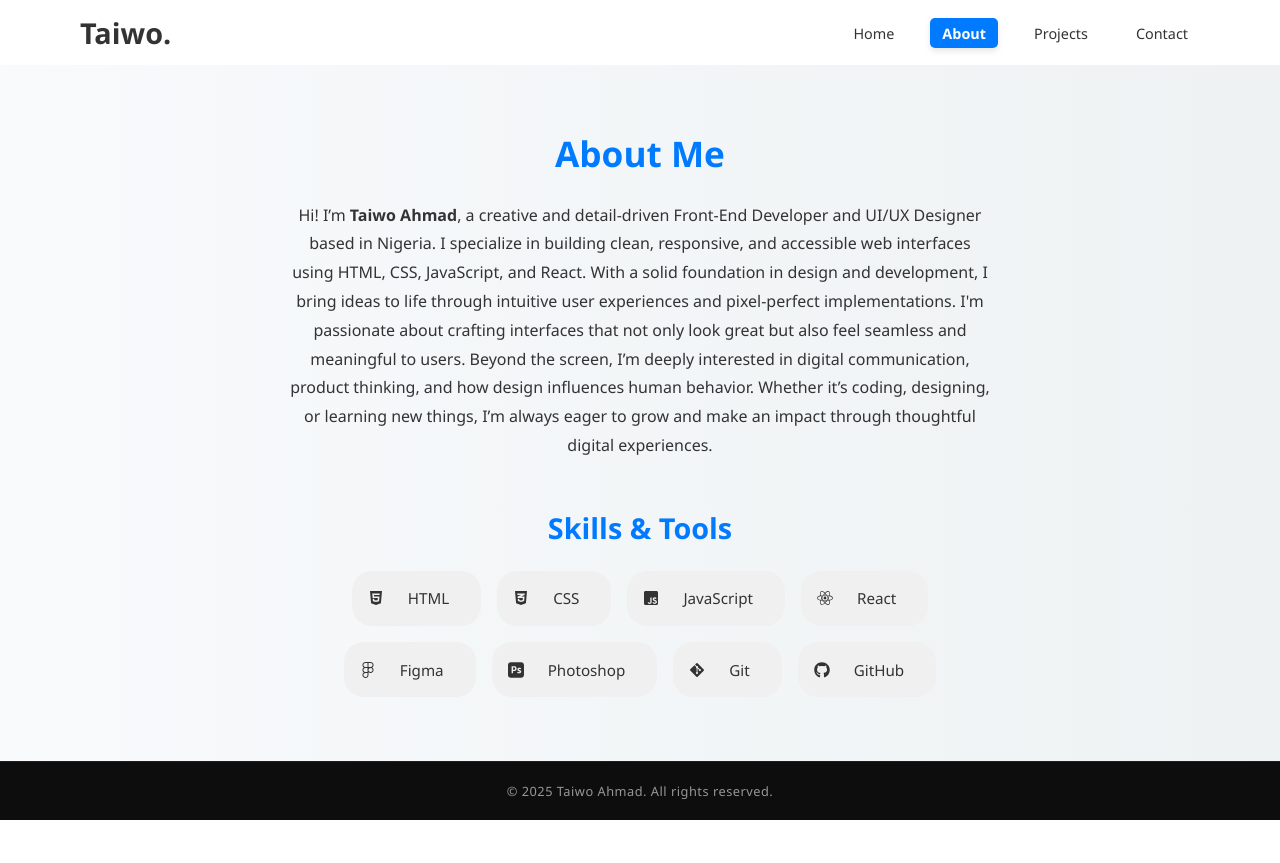
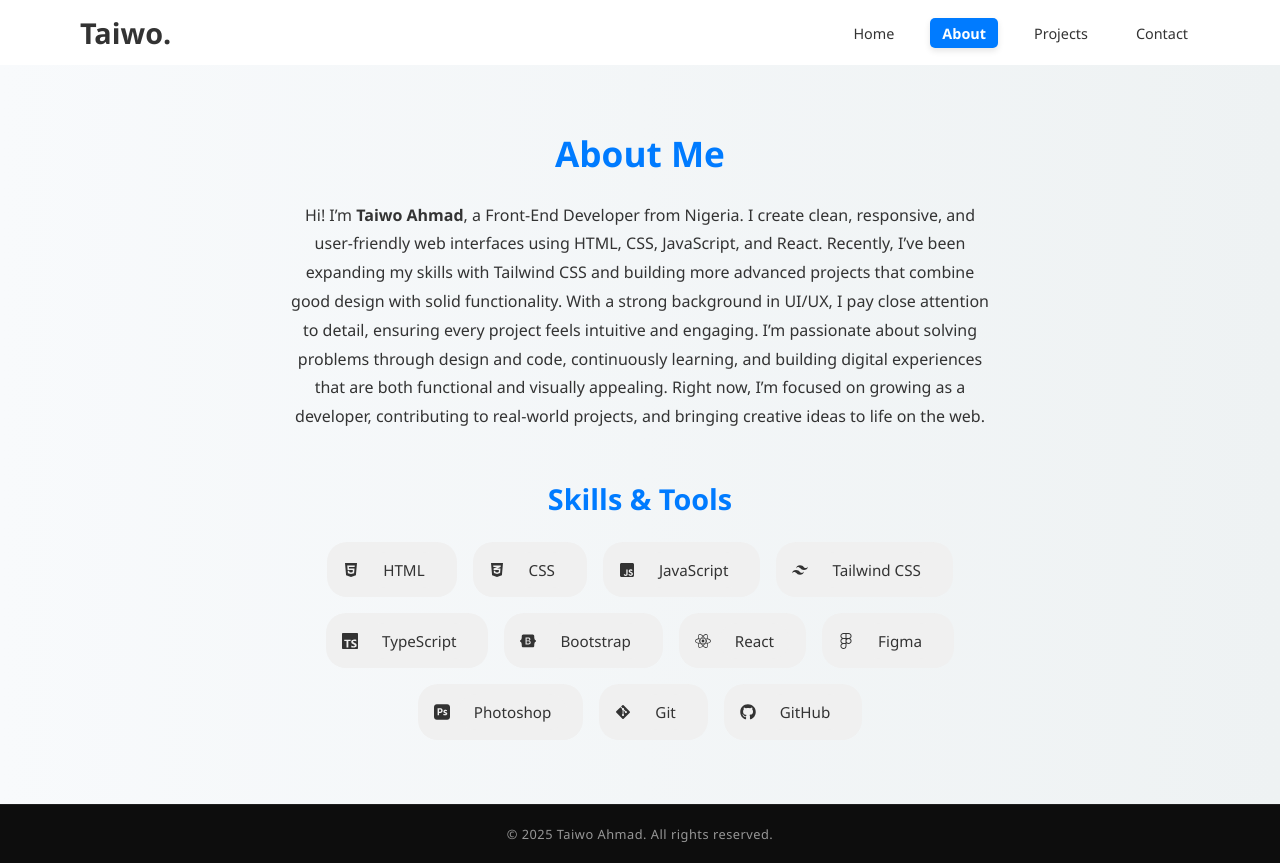
Before and after one commit to Solataiwo-15/My-Portfolio, a React (Vite) app: page /about in a window 1280 px wide. Before the commit the page ends 820 px from the top, so only its background shows below. Built offline with nearby package versions, Linux system fonts and the light colour scheme.

Commit message:
skills updated

```diff
--- a/src/pages/About.jsx
+++ b/src/pages/About.jsx
@@ -12,6 +12,7 @@ import {
 
 // import { SiVisualstudioCode } from 'react-icons/si';
 import { SiAdobephotoshop } from 'react-icons/si';
+import { SiTypescript, SiTailwindcss, SiBootstrap } from "react-icons/si"
 import { motion } from "framer-motion";
 import { useInView } from "react-intersection-observer";
 
@@ -33,7 +34,7 @@ function About() {
         >
           <h1>About Me</h1>
           <p>
-            Hi! I’m <strong>Taiwo Ahmad</strong>, a creative and detail-driven Front-End Developer and UI/UX Designer based in Nigeria. I specialize in building clean, responsive, and accessible web interfaces using HTML, CSS, JavaScript, and React. With a solid foundation in design and development, I bring ideas to life through intuitive user experiences and pixel-perfect implementations. I'm passionate about crafting interfaces that not only look great but also feel seamless and meaningful to users. Beyond the screen, I’m deeply interested in digital communication, product thinking, and how design influences human behavior. Whether it’s coding, designing, or learning new things, I’m always eager to grow and make an impact through thoughtful digital experiences.
+            Hi! I’m <strong>Taiwo Ahmad</strong>, a Front-End Developer from Nigeria. I create clean, responsive, and user-friendly web interfaces using HTML, CSS, JavaScript, and React. Recently, I’ve been expanding my skills with Tailwind CSS and building more advanced projects that combine good design with solid functionality. With a strong background in UI/UX, I pay close attention to detail, ensuring every project feels intuitive and engaging. I’m passionate about solving problems through design and code, continuously learning, and building digital experiences that are both functional and visually appealing. Right now, I’m focused on growing as a developer, contributing to real-world projects, and bringing creative ideas to life on the web.
           </p>
           <div className="skills">
             <h2>
@@ -43,6 +44,9 @@ function About() {
               <div className="skill-item"><FaHtml5 /> <span>HTML</span></div>
               <div className="skill-item"><FaCss3Alt /> <span>CSS</span></div>
               <div className="skill-item"><FaJsSquare /> <span>JavaScript</span></div>
+              <div className="skill-item"><SiTailwindcss /> <span>Tailwind CSS</span></div>
+              <div className="skill-item"><SiTypescript /> <span>TypeScript</span></div>
+              <div className="skill-item"><SiBootstrap /> <span>Bootstrap</span></div>
               <div className="skill-item"><FaReact /> <span>React</span></div>
               <div className="skill-item"><FaFigma /> <span>Figma</span></div>
               <div className="skill-item"><SiAdobephotoshop /> <span>Photoshop</span></div>
--- a/src/pages/Projects.jsx
+++ b/src/pages/Projects.jsx
@@ -29,7 +29,7 @@ const Projects = () => {
       title: 'Edible Mart Web App',
       description: 'A responsive web app for ordering food effortlessly, featuring a user-friendly booking form, an admin dashboard to manage orders, download records as PDF, and control form submissions, all wrapped in a clean and modern interface.',
       tech: ['JAVASCRIPT', 'TYPESCRIPT', 'REACT','TAILWIND CSS' ],
-      live: 'https://https://edible-mart.vercel.app/',
+      live: 'https://edible-mart.vercel.app/',
       // github: 'https://github.com/Solataiwo-15/lumo-landing-page',
       image: edible,
     },
```
